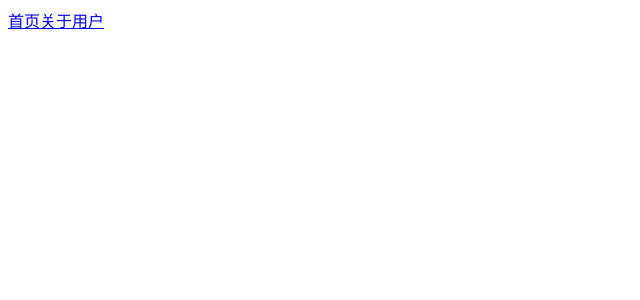
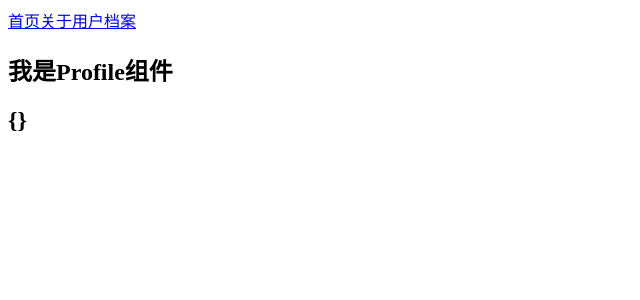
Before and after one commit to loganjin/vue-router-demo, a Vue app: page /profile in a window 1280 px wide. Shown: the top 300 px of the page, without its empty margins (0-640 px from the left). Built offline with nearby package versions, Linux system fonts and the light colour scheme.

Commit message:
vue-router参数传递

```diff
--- a/src/App.vue
+++ b/src/App.vue
@@ -2,9 +2,24 @@
   <div id="app">
     <router-link to="/home">首页</router-link>
     <router-link to="/about">关于</router-link>
-    <router-link :to="'/user/' + userId">用户</router-link>
     <!-- <button @click="homeClick">首页</button> -->
     <!-- <button @click="aboutClick">关于</button> -->
+
+    <router-link :to="'/user/' + id">用户</router-link>
+
+    <!-- <router-link to="/profile">档案</router-link> -->
+    <!-- 使用参数方式1：<router-link></router-link> -->
+    <router-link :to="{
+      path: '/profile',
+      query: {
+        name: 'loganjin',
+        age: '30'
+      }
+    }">档案</router-link>
+
+    <!-- 使用参数方式2：JavaScript代码 -->
+    <!-- <button @click="userClick">用户</button> -->
+    <!-- <button @click="profileClick">档案</button> -->
     <router-view></router-view>
   </div>
 </template>
@@ -21,12 +36,26 @@ export default {
   //   aboutClick() {
   //     this.$router.push('/about')
   //   },
-  // }
+
+  //   userClick() {
+  //     this.$router.push('/user/' + this.id)
+  //   },
+  //   profileClick() {
+  //     // this.$router.push('/profile')
+  //     this.$router.push({
+  //       path: '/profile',
+  //       query: {
+  //         name:'loganjin',
+  //         age: 18
+  //       }
+  //     })
+  //   }
+  // },
 
   // 动态路由
   data() {
     return {
-      userId: 'loganjin'
+      id: 'loganjin'
     }
   },
 }
--- a/src/components/HomeMessage.vue
+++ b/src/components/HomeMessage.vue
@@ -12,7 +12,7 @@
 <script>
   export default {
       name: "HomeMessage"
-}
+  }
 </script>
 
 <style scoped>
--- a/src/components/HomeNews.vue
+++ b/src/components/HomeNews.vue
@@ -12,7 +12,7 @@
 <script>
   export default {
       name: "HomeNews"
-}
+  }
 </script>
 
 <style scoped>
--- a/src/components/User.vue
+++ b/src/components/User.vue
@@ -2,14 +2,14 @@
     <div>
         <h2>我是用户界面</h2>
         <p>我是用户相关内容，嘿嘿嘿</p>
-        <h2>{{$route.params.userId}}</h2>
+        <h2>{{$route.params.id}}</h2>
     </div>
 </template>
 
 <script>
-export default {
-    name: "User"
-}
+  export default {
+      name: "User"
+  }
 </script>
 
 <style scoped>
--- /dev/null
+++ b/src/components/profile.vue
@@ -0,0 +1,15 @@
+<template>
+  <div>
+    <h2>我是Profile组件</h2>
+    <h2>{{$route.query}}</h2>
+  </div>
+</template>
+
+<script>
+  export default {
+      name: "Profile"
+  }
+</script>
+
+<style scoped>
+</style>
```
Also changed, not shown: src/router/index.js (+16 -10 lines), 1 other file (tests, documents, lock files or other folders).
